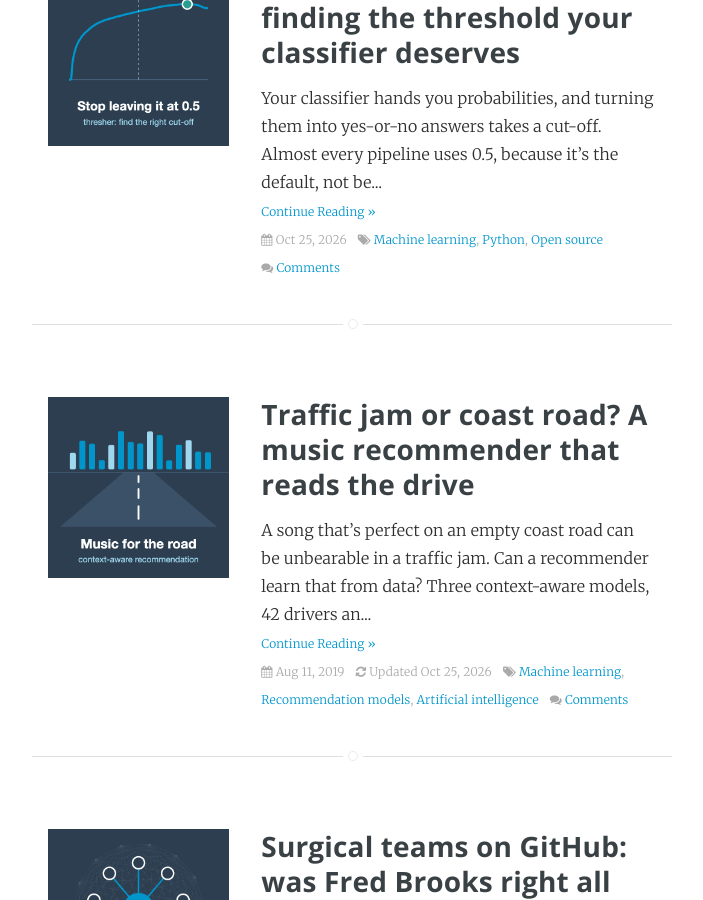
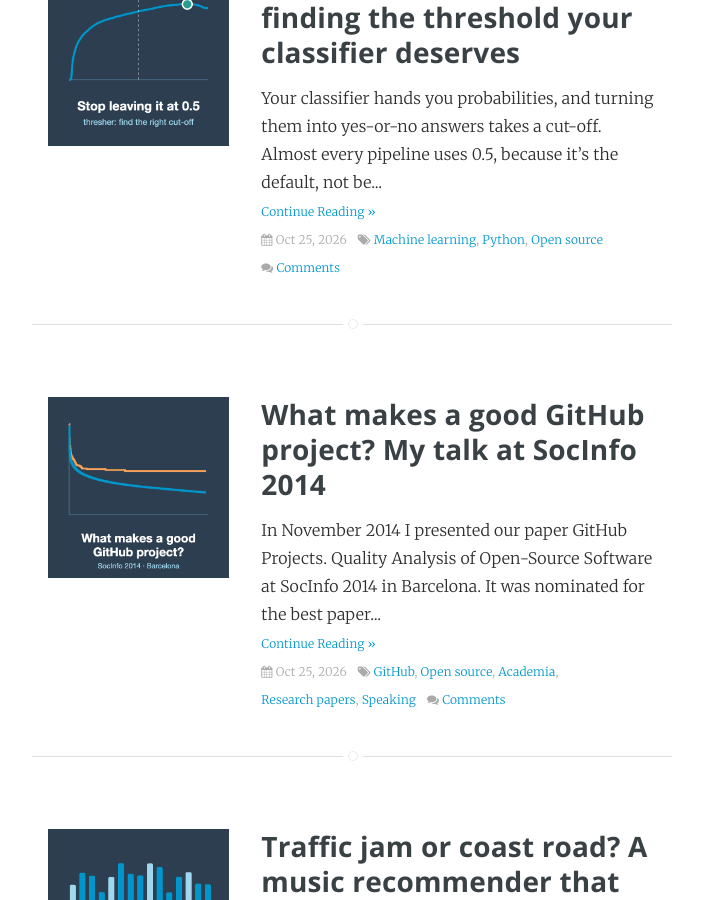
Before and after one commit to DataGeekPL/DataGeekPL.github.io, a Jekyll site: the page built from writing/index.html, in a window 1280 px wide and 900 px high, scrolled down 1557 px. Shown: the whole window, without its empty margins (288-991 px from the left). Built offline with Jekyll 4.4.1, drawn with Linux system fonts in a browser that asks for light colours; the list of posts is cut into pages by our own code; comment, search, counter and statistics services are not loaded; some of the changed lines change nothing that is shown; some of the changed text lies outside the part shown.

Commit message:
Add a post about the SocInfo 2014 talk (#16)
* Add a post about the SocInfo 2014 talk

A dedicated post for the SocInfo 2014 talk in Barcelona and the paper
"GitHub Projects. Quality Analysis of Open-Source Software": the data,
the two quality measures (stars and issue survival), what goes with
popularity, and how developer traits relate to project quality. Adds
three SVG figures built from the paper (survival curves redrawn from its
vector figure, coefficients from its tables) and a PNG thumbnail.

The speaking page now links the talk to the post, shows a figure instead
of an empty image, and points the paper link at the chapter's DOI. The
publication entry links to the post as its blog summary.

* Retitle the SocInfo 2014 post

````diff
--- a/_data/publications.yml
+++ b/_data/publications.yml
@@ -36,6 +36,7 @@
   doi: "10.1007/978-3-319-13734-6_6"
   url: "https://doi.org/10.1007/978-3-319-13734-6_6"
   note: "Nominated for the best paper award at SocInfo 2014"
+  post_url: "/writing/2026/10/25/socinfo-2014/"
 - title: "On the Effectiveness of Emergent Task Allocation of Virtual Programmer Teams"
   authors: "O. Jarczyk, B. Gruszka, L. Bukowski, A. Wierzbicki"
   venue: "2014 IEEE/WIC/ACM International Joint Conferences on Web Intelligence and Intelligent Agent Technologies (WI-IAT)"
--- a/_data/speaking.yml
+++ b/_data/speaking.yml
@@ -1,8 +1,14 @@
 - name: "SocInfo'14 conference (Barcelona, Spain)"
   date: "Nov 12, 2014"
   description: |
-    [Academic] I gave a speech at the SocInfo'14 conference where I presented the
-    paper "GitHub projects. Quality analysis of open-source software."
+    [Academic] At SocInfo 2014, the 6th International Conference on Social Informatics, I presented
+    our paper "GitHub Projects. Quality Analysis of Open-Source Software", which was nominated for the
+    best paper award. It measures the quality of open-source projects by their stars and by how quickly
+    their teams close issues, and finds that focused, engaged developers matter more than famous ones.
+  thumbnail_path: blog/socinfo-2014/issue-survival.svg
+  thumbnail_url: "/writing/2026/10/25/socinfo-2014/"
   links:
+    - label: "Blog post"
+      url: "/writing/2026/10/25/socinfo-2014/"
     - label: "Paper"
-      url: "https://www.springer.com/gp/book/9783319151670"
+      url: "https://doi.org/10.1007/978-3-319-13734-6_6"
--- /dev/null
+++ b/_posts/2026-10-25-socinfo-2014.md
@@ -0,0 +1,114 @@
+---
+layout: post
+title: "What makes a good GitHub project? My talk at SocInfo 2014"
+tags:
+- GitHub
+- Open source
+- Academia
+- Research papers
+- Speaking
+thumbnail_path: blog/thumbs/socinfo-2014.png
+---
+
+In November 2014 I presented our paper *GitHub Projects. Quality Analysis of Open-Source Software* at SocInfo 2014 in Barcelona. It was nominated for the best paper award, and with 131 citations on Google Scholar it has become my most-cited paper. Here's the story it told.
+
+<div class="tldr" markdown="1">
+**TL;DR**
+
+- **Two yardsticks for an open-source project:** how many stars it collects, and how quickly its team closes the issues users report, measured with survival analysis.
+- **Support is fast or never.** Across 2,000 popular projects, 37% of issues were closed within 3 days, yet a quarter were still open a year later.
+- **Focused and engaged beats famous.** Projects did better with developers who concentrate on them and follow the community than with popular, much-followed ones.
+</div>
+
+## The talk
+
+SocInfo, the International Conference on Social Informatics, brings computer scientists and social scientists together to study how online platforms and society shape each other. Its 6th edition took place in Barcelona on 11-13 November 2014, and I gave our talk on 12 November.
+
+The paper was joint work with Błażej Gruszka, Szymon Jaroszewicz, Leszek Bukowski and Adam Wierzbicki, and it was nominated for the conference's best paper award.
+
+## The question
+
+Nobody assigns people to teams on GitHub. Every developer decides for themselves where to spend their time, so teams form on their own. That raises a simple question: **is there a link between who works on a project and how good the project is?**
+
+To answer it, you first need a way to measure "good". That turned out to be the harder half of the problem, and the paper's main contribution.
+
+## The data
+
+- **Projects.** From the public GitHub data in Google BigQuery we listed 164,418 mature repositories, at least two years old, and picked the 2,000 with the biggest monthly jump in stars. That filters out the personal and inactive projects that make up most of GitHub.
+- **People.** For every developer on those projects we collected their public profile from the GitHub API: followers, people they follow, repositories, contributions, account age and typical working hours. The script is open source: [wikiteams/supra-repos-x](https://github.com/wikiteams/supra-repos-x).
+- **Issues.** Every issue opened, closed or reopened on GitHub during 2013, from the GitHub Archive.
+
+## Yardstick 1: stars
+
+A star is GitHub's way of saying "I like this". Star counts are extremely skewed, with a few giants and a long tail, so we worked with their logarithm.
+
+Even this simple measure had a surprise: the number of stars grows *exponentially* with the number of contributors. We couldn't tell which way that runs, though. Popular projects may attract contributors, or many contributors may make a project popular.
+
+## Yardstick 2: how quickly issues get closed
+
+Stars measure popularity, not whether anyone answers when you report a bug. For that we borrowed **survival analysis** from medicine, which studies how long it takes until an event happens. Here the event is an issue being closed. The method also handles issues that are still open when the data ends: we can't know yet whether they'll be closed next week or never, and the Kaplan-Meier estimator accounts for that properly.
+
+{% include figure.html path="blog/socinfo-2014/issue-survival.svg" caption="The share of issues still open, by how long ago they were reported. Redrawn from the paper's data." link_to_full_size_image=true %}
+
+The pattern is **fast or never**. More than a third of issues were closed within 3 days, and then the curve flattens. A quarter of all issues were still open after a year, and in the example project about half were never addressed at all.
+
+To compare projects, we summarised each one's curve with just two numbers: the share of issues closed after **3 days** (how fast you can expect an answer) and after **365 days** (whether your issue will ever be resolved). Those two numbers capture about 94% of the variation across the seven time points we measured, almost as much as the best two-component summary a principal component analysis could find (96%), and anyone can read them.
+
+## What goes with more stars
+
+A first model explained almost 80% of the differences in popularity, but mostly through activity: forks, commits, branches, releases. Those are more likely a result of popularity than its cause, since people fork projects they already know about. So we removed them and asked what else matters, in a model fitted on 1,755 projects.
+
+{% include figure.html path="blog/socinfo-2014/star-multipliers.svg" caption="Approximate multipliers on the star count, from the regression on the logarithm of stars." link_to_full_size_image=true %}
+
+- **Time helps.** Stars accumulate, so every extra year of age goes with about 1.4 times more stars.
+- **Forks rarely shine.** A fork collects about half the stars of an original project.
+- **Organizations help.** Projects owned by an organization have about 1.5 times more stars.
+- **Language mostly doesn't matter**, with a few exceptions. Projects with no language GitHub could detect, often colour themes or documentation, were less popular, and Common Lisp projects had about 5 times fewer stars.
+- **New developers, popular projects.** Projects whose developers had *newer* GitHub accounts were more popular, perhaps because people join GitHub to contribute to attractive projects.
+
+## Focused and engaged beats famous
+
+The most interesting results came from the people. We averaged the developer traits over each project's team and related them to both yardsticks:
+
+{% include figure.html path="blog/socinfo-2014/focused-beats-famous.svg" caption="Developer traits that were significantly related to a project's stars and to how quickly its issues get closed." link_to_full_size_image=true %}
+
+- **Engaged developers help.** Teams whose members follow many other developers had more popular projects and closed more of their long-standing issues, though, curiously, not faster first responses. Following others is a simple proxy for being engaged with the community.
+- **Famous developers help much less.** Having developers with many followers was only weakly related to popularity, and not significantly related to support.
+- **Focus matters.** Developers with many contributions, including to other projects, or with many repositories of their own, went with fewer stars and slower fixes. The practical advice from the paper: bring in people who can concentrate on your project.
+- **Organizations are a mixed blessing.** Their projects were more popular, but worse at closing long-standing issues, probably because organizations put their effort into what matters to them rather than into user reports.
+
+As always with observational data, these are associations, not proof of cause and effect.
+
+## Looking back
+
+This paper started a line of research for me. Measuring issue closure with survival analysis became the core of our 2018 journal paper, [Surgical teams on GitHub](/writing/2018/08/14/new-paper/), and of my PhD on how open-source teams work. It has been cited 131 times since.
+
+Today, star counts and how quickly maintainers respond are everyday signals people check before adopting a library.
+
+## Read the paper
+
+<div class="paper-card">
+  <a class="paper-card-title" href="https://doi.org/10.1007/978-3-319-13734-6_6" target="_blank">GitHub Projects. Quality Analysis of Open-Source Software</a>
+  <div class="paper-card-meta">Oskar Jarczyk, Błażej Gruszka, Szymon Jaroszewicz, Leszek Bukowski, Adam Wierzbicki</div>
+  <div class="paper-card-meta"><em>Social Informatics (SocInfo 2014)</em>, Lecture Notes in Computer Science, vol. 8851, pp. 80-94, Springer, 2014 &middot; nominated for the best paper award</div>
+  <a class="paper-card-button" href="https://doi.org/10.1007/978-3-319-13734-6_6" target="_blank">Read on Springer &rarr;</a>
+  <a class="paper-card-button" href="https://home.ipipan.waw.pl/s.jaroszewicz/pdf/SocInfo14.pdf" target="_blank">Free author's copy (PDF) &rarr;</a>
+</div>
+
+<details markdown="1">
+<summary>Cite this paper (BibTeX)</summary>
+
+```bibtex
+@inproceedings{jarczyk2014github,
+  title     = {GitHub Projects. Quality Analysis of Open-Source Software},
+  author    = {Jarczyk, Oskar and Gruszka, B{\l}a{\.z}ej and Jaroszewicz, Szymon and Bukowski, Leszek and Wierzbicki, Adam},
+  booktitle = {Social Informatics (SocInfo 2014)},
+  series    = {Lecture Notes in Computer Science},
+  volume    = {8851},
+  pages     = {80--94},
+  year      = {2014},
+  publisher = {Springer},
+  doi       = {10.1007/978-3-319-13734-6_6}
+}
+```
+</details>
````
Also changed, not shown: assets/img/blog/socinfo-2014/focused-beats-famous.svg (added), assets/img/blog/socinfo-2014/issue-survival.svg (added), assets/img/blog/socinfo-2014/star-multipliers.svg (added), assets/img/blog/thumbs/socinfo-2014.png (added).
